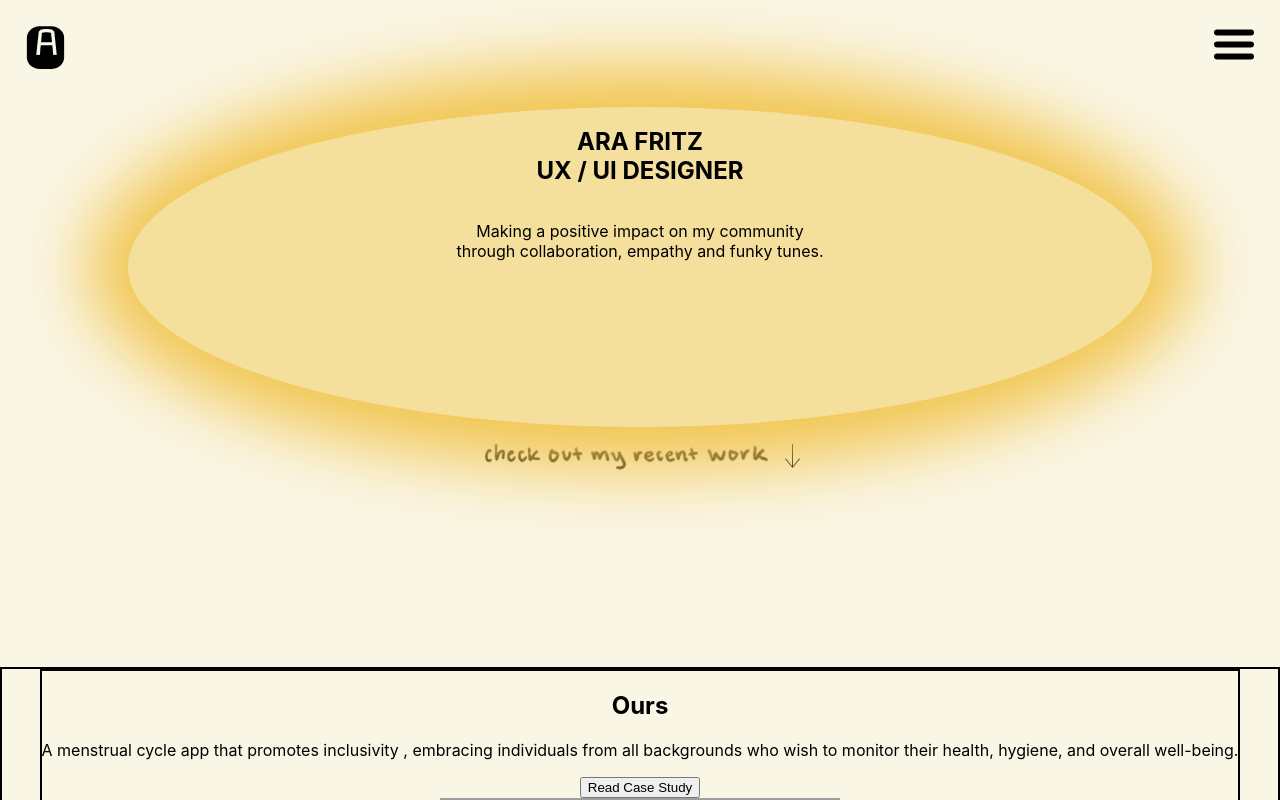
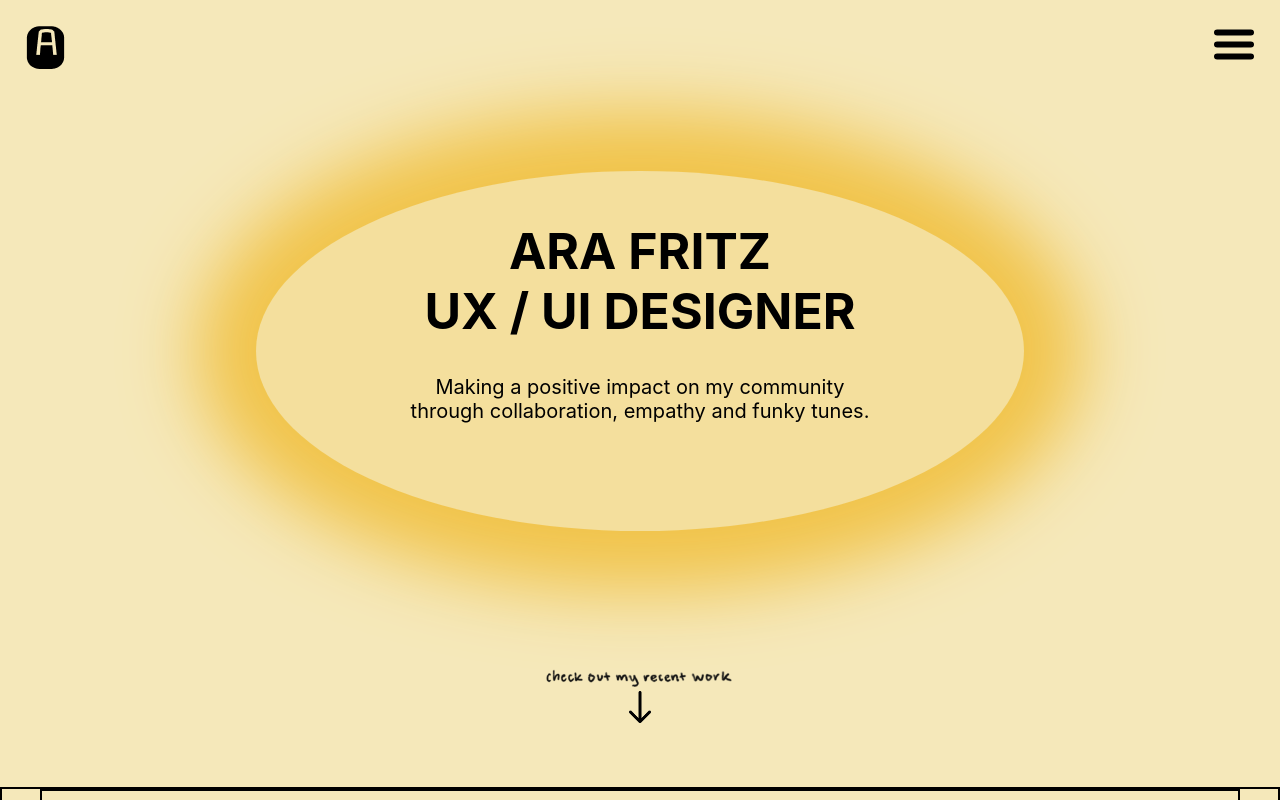
Before and after one commit to robinlashae1/aras-portfolio, a React (Create React App) app: page / in a window 1280 px wide. Shown: the top 800 px of the page. Built offline with nearby package versions, Linux system fonts and the light colour scheme; grey boxes are pictures that could not be loaded.

Commit message:
main home section complete

```diff
--- a/src/App.css
+++ b/src/App.css
@@ -3,7 +3,7 @@
   min-height: 100vh;
   display: flex;
   flex-direction: column;
-  background-color: #FAF6E5;
+  background-color: #F5E8BA;
   justify-content: center;
 }
  html, body {
@@ -175,35 +175,47 @@ input:nth-child(3){
 }
 .home-sections:first-of-type{
   width: 100vw;
-  height: 70vh;
+  height: 85vh;
+  justify-content: space-around;
 
 }
+
 .home-sections{
 /* justify-content: center; */
 align-items: center;
 }
-/* #home-outter-border{
-  width: 70vw;
-  height: 60%;
-  border-radius: 50%;
-  background-color: #F1C44B;
-  filter: blur(10px);
-} */
+
 #home-arrow{
   height: 4vh;
 }
 #home-inner-border{
-  width: 80%;
-  height: 40vh;
-  border-radius: 50%;
+  width: 60%;
+  height: 45vh;
+  border-radius: 80%;
   background-color: #F4DF9D;
-  /* filter: blur(1px); */
-  z-index: 1;
-  /* offset-x | offset-y | blur-radius | color */
-box-shadow: 0 0 70px 40px #F1C44B;
+  box-shadow: 0 0 70px 60px #F1C44B;
+  display: flex;
+  justify-content: center;
+  align-items: center;
+
+}
+#home-button-section{
+  align-items: center;
+}
+#home-button-section img{
+  height: 4vh;
+  z-index: 3;
 }
 #home-main-text{
   z-index: 2;
+  margin-top: -10vh;
+}
+#home-main-text h1{
+  font-size: 50px;
+}
+#home-main-text p{
+  margin-top: -1vh;
+  font-size: 20px;
 }
 
 #navMenuButton{
--- a/src/pages/Home.js
+++ b/src/pages/Home.js
@@ -1,6 +1,7 @@
 
 import DisplayCards from "../additional-comps/DisplayCards";
 import checkOutMyRecentWork from "../img/checkOutMyRecentWork 1.png"
+import arrow from "../img/arrow.png"
 function Home({projects}){
 	console.log(projects)
 
@@ -24,9 +25,9 @@ function Home({projects}){
 				</div>
 
 
-				<div id="home-button-section">
+				<div id="home-button-section" className="flex-column">
 					<img src={checkOutMyRecentWork}/>
-					<svg id="home-arrow" width="24" height="24" xmlns="http://www.w3.org/2000/svg" fillRule="evenodd" clipRule="evenodd"><path d="M11 21.883l-6.235-7.527-.765.644 7.521 9 7.479-9-.764-.645-6.236 7.529v-21.884h-1v21.883z"/></svg>
+					<img src={arrow} />
 				</div>
 			</section>
 
```
Also changed, not shown: src/img/arrow.png (added).
